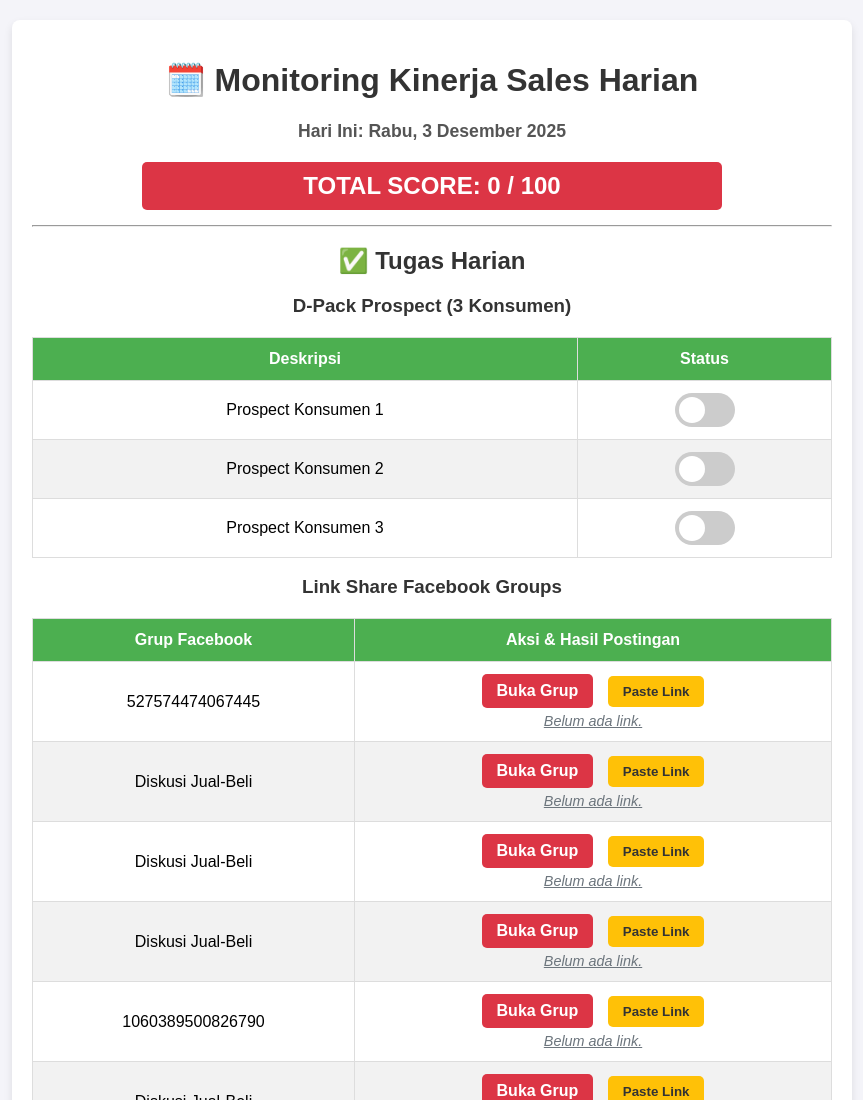
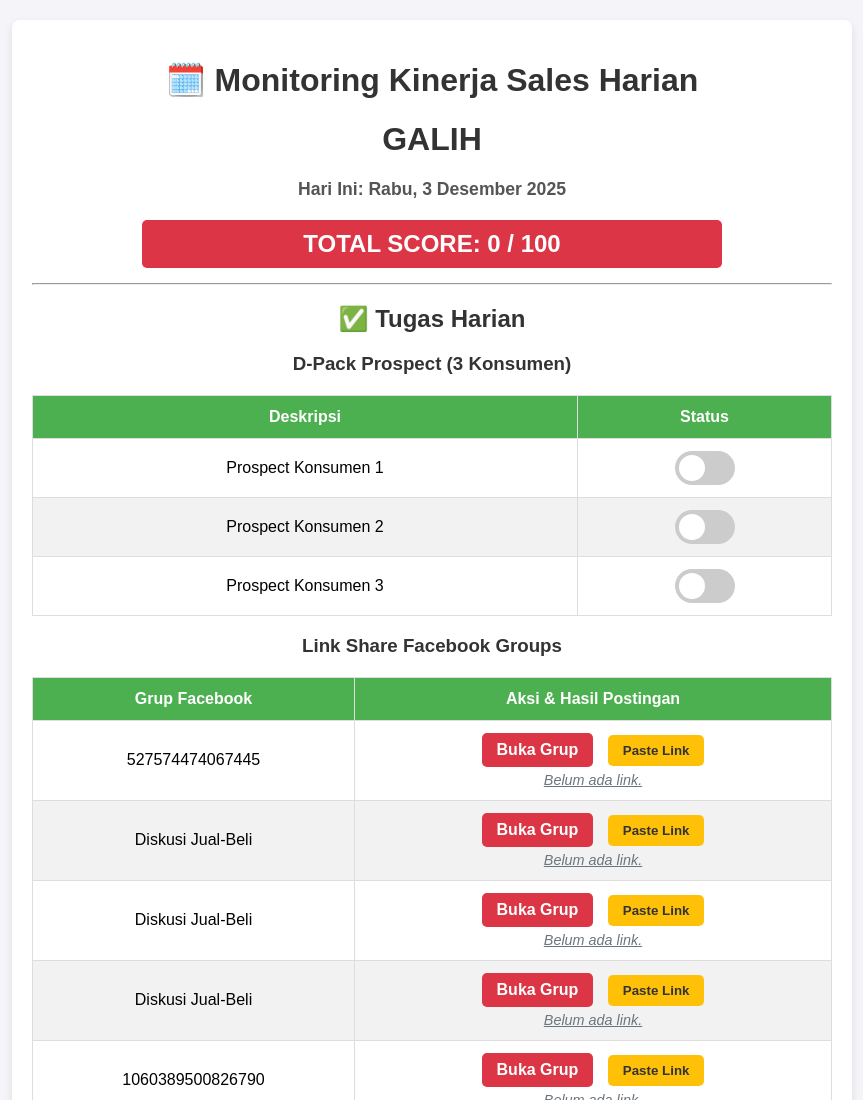
Before and after one commit to yamahasbr25/Galih, a plain HTML site: page index.html in a window 1280 px wide. Shown: the top 1100 px of the page, without its empty margins (208-1071 px from the left). Drawn offline with Linux system fonts and the light colour scheme.

Commit message:
Update index.html

```diff
--- a/index.html
+++ b/index.html
@@ -203,7 +203,7 @@
 
     <div class="container">
         <h1>🗓️ Monitoring Kinerja Sales Harian</h1>
-
+        <h1>GALIH</h1>
         <div id="current-date" class="date-display"></div>
 
         <div id="score-display"></div>
```
